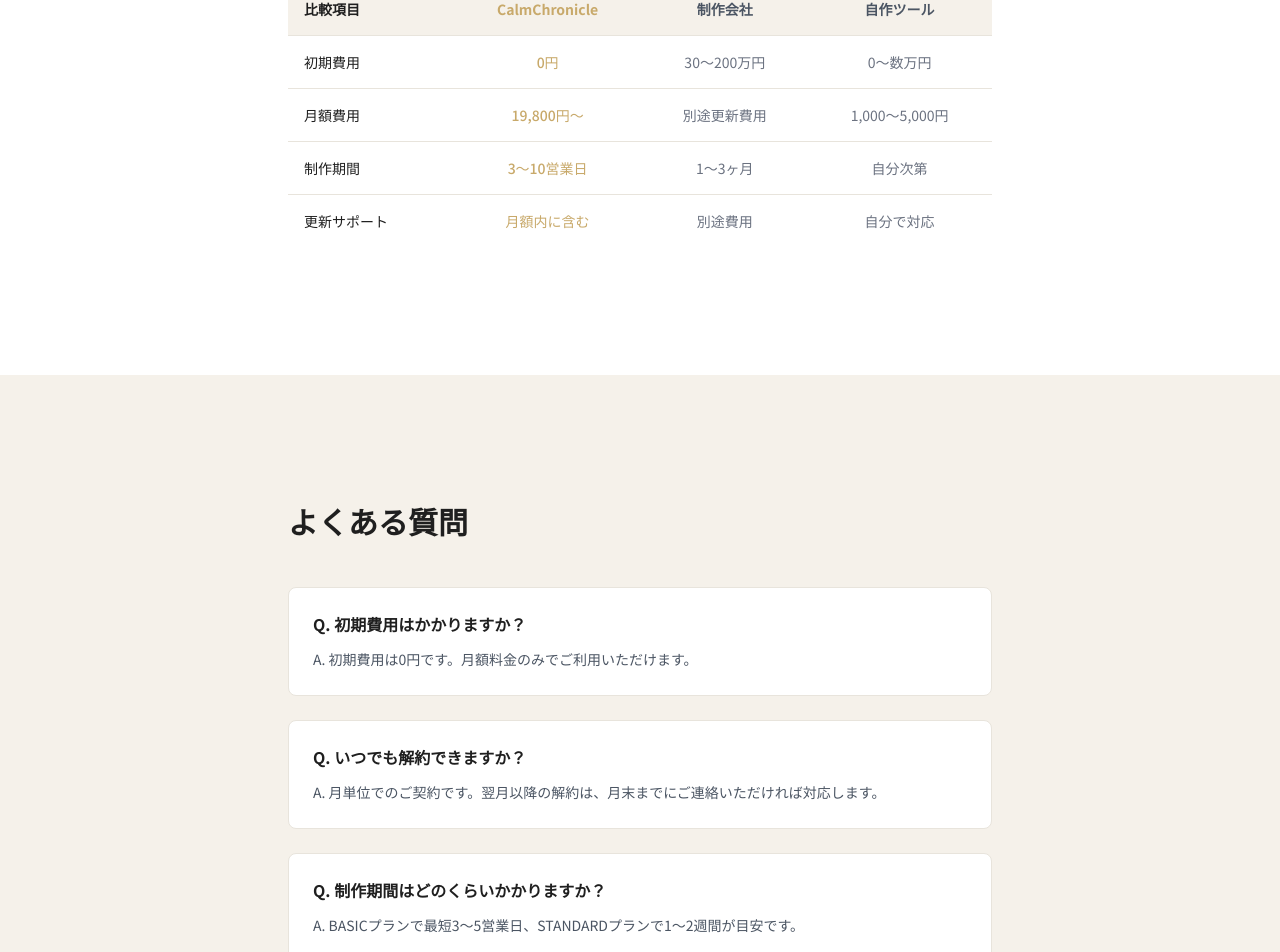
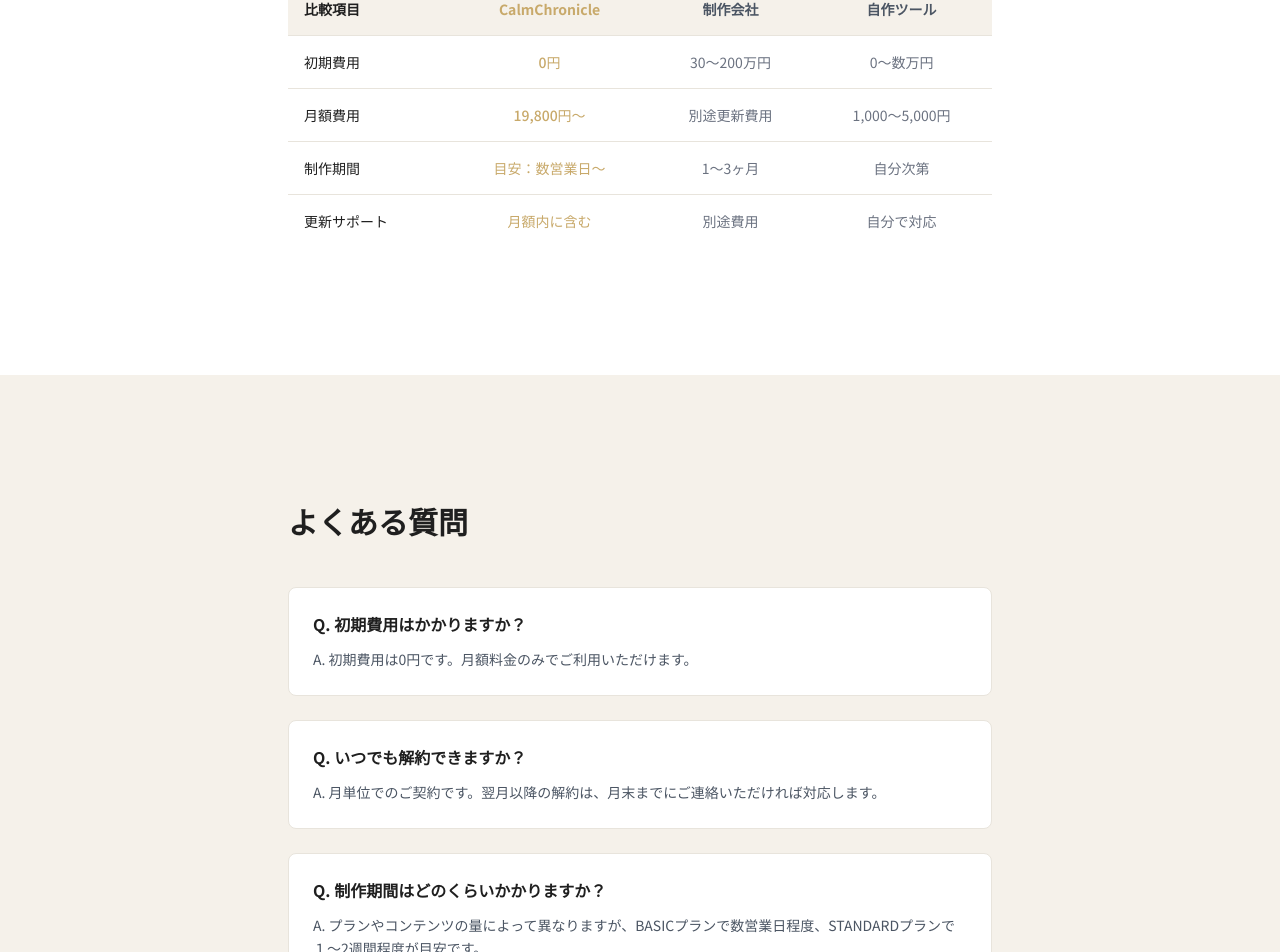
Before and after one commit to uruzugan/calm-chronicle-site, a Next.js app: page /lp in a window 1280 px wide. Shown: the part 3032-3984 px from the top of the page. Built offline with nearby package versions, Linux system fonts and the light colour scheme.

Commit message:
制作期間の断定表記を「目安」表現に修正（景表法対応）

```diff
--- a/app/faq/page.tsx
+++ b/app/faq/page.tsx
@@ -18,7 +18,7 @@
   },
   {
     question: '制作期間はどのくらいですか？',
-    answer: '通常2、4週間で制作完了です。ただし、ヒアリング内容や修正回数により変わります。',
+    answer: 'プランやコンテンツの量によって異なります。BASICプランで数営業日程度、STANDARDプランで１〜2週間程度が目安です。ヒアリング内容や修正回数により変わります。',
   },
   {
     question: '更新はどのくらいの頻度でできますか？',
--- a/app/lp/page.tsx
+++ b/app/lp/page.tsx
@@ -48,7 +48,7 @@
   },
   {
     q: "制作期間はどのくらいかかりますか？",
-    a: "BASICプランで最短3〜5営業日、STANDARDプランで1〜2週間が目安です。",
+    a: "プランやコンテンツの量によって異なりますが、BASICプランで数営業日程度、STANDARDプランで１〜2週間程度が目安です。",
   },
   {
     q: "修正回数を超えた場合はどうなりますか？",
@@ -271,7 +271,7 @@
                   {[
                     ["初期費用", "0円", "30〜200万円", "0〜数万円"],
                     ["月額費用", "19,800円〜", "別途更新費用", "1,000〜5,000円"],
-                    ["制作期間", "3〜10営業日", "1〜3ヶ月", "自分次第"],
+                    ["制作期間", "目安：数営業日〜", "1〜3ヶ月", "自分次第"],
                     ["更新サポート", "月額内に含む", "別途費用", "自分で対応"],
                   ].map(([item, calm, agency, diy]) => (
                     <tr key={item} className="border-t" style={{ borderColor: "#E8E4DC" }}>
--- a/app/process/page.tsx
+++ b/app/process/page.tsx
@@ -6,7 +6,7 @@
 export const metadata: Metadata = {
   title: "制作の流れ｜ホームページ制作の手順・スケジュール",
   description:
-    "CalmChronicleのホームページ制作の流れをご説明します。LINEでの無料相談から公開・運用サポートまで、最短3〜5営業日で対応します。",
+    "CalmChronicleのホームページ制作の流れをご説明します。LINEでの無料相談から公開・運用サポートまで、コンテンツの量によって制作期間は異なりますが、ヒアリング後に目安期間をお伝えします。",
   alternates: {
     canonical: "https://calm-chronicle.vercel.app/process",
   },
@@ -76,7 +76,7 @@
             </h1>
             <p className="text-lg text-gray-600 leading-relaxed">
               LINEでの無料相談から公開・運用サポートまで、すべてオンラインで完結します。
-              最短3〜5営業日での公開も可能です。
+              コンテンツの量によって制作期間は異なります。ヒアリング後に目安期間をお伝えします。
             </p>
           </div>
         </section>
```
